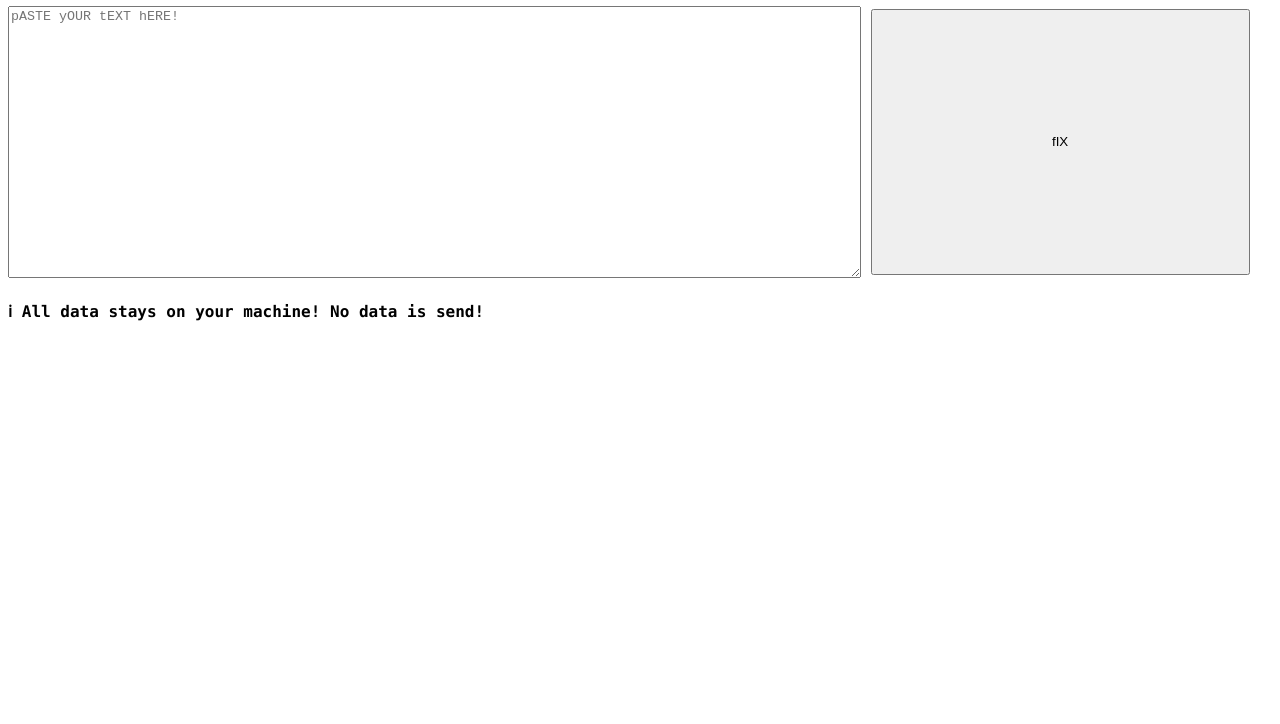
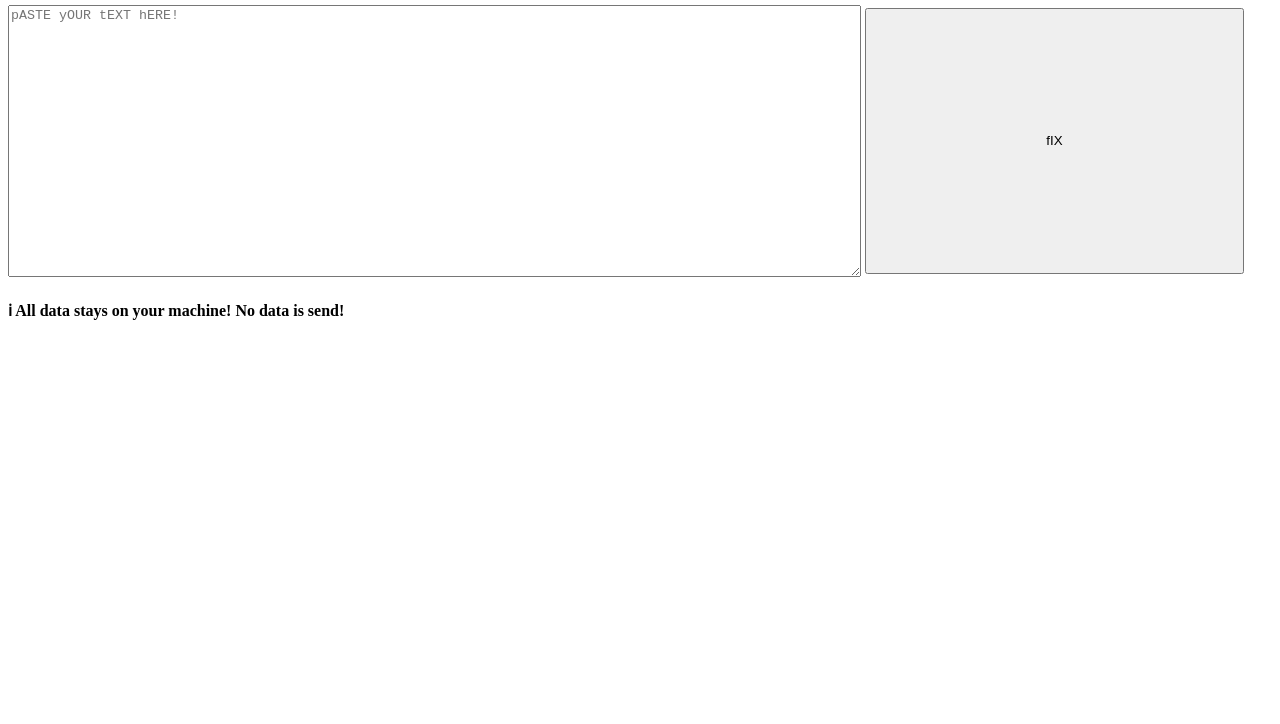
Before and after one commit to chrstnklb/caps-lock-fixer, a plain HTML site: page index.html in a window 1280 px wide. Shown: the part 76-800 px from the top of the page. Drawn offline with Linux system fonts and the light colour scheme.

Commit message:
3rd commit

```diff
--- a/style.css
+++ b/style.css
@@ -1,14 +1,9 @@
-body {
-    font-family: consolas;
-}
-
 textarea {
     vertical-align: middle;
     width: 67%;
     height: calc(100vh / 3);
 }
 
-/* arrange the button to be beyond the textarea*/
 button {
     vertical-align: middle;
     width: 30%;
```
Also changed, not shown: README.md (deleted).
